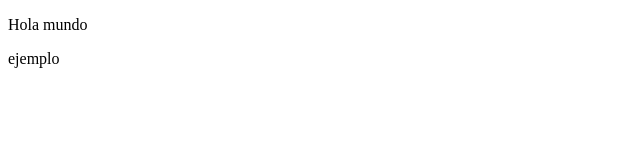
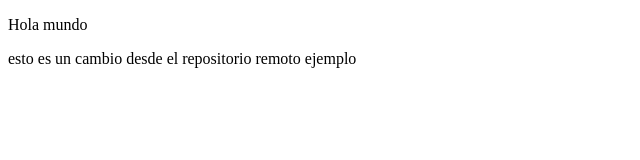
Before and after one commit to MynorEscobar/2024pp-ejemplo01oct, a plain HTML site: page index.html in a window 1280 px wide. Shown: the whole page, without its empty margins (0-640 px from the left). Drawn offline with Linux system fonts and the light colour scheme.

Commit message:
Update index.html
cambio desde remoto

```diff
--- a/index.html
+++ b/index.html
@@ -5,6 +5,7 @@
     <meta name="viewport" content="width=device-width, initial-scale=1.0">
     <title>Ejemplo</title>
     <p>Hola mundo</p>
+    esto es un cambio desde el repositorio remoto
 </head>
 <body>
     ejemplo
```
